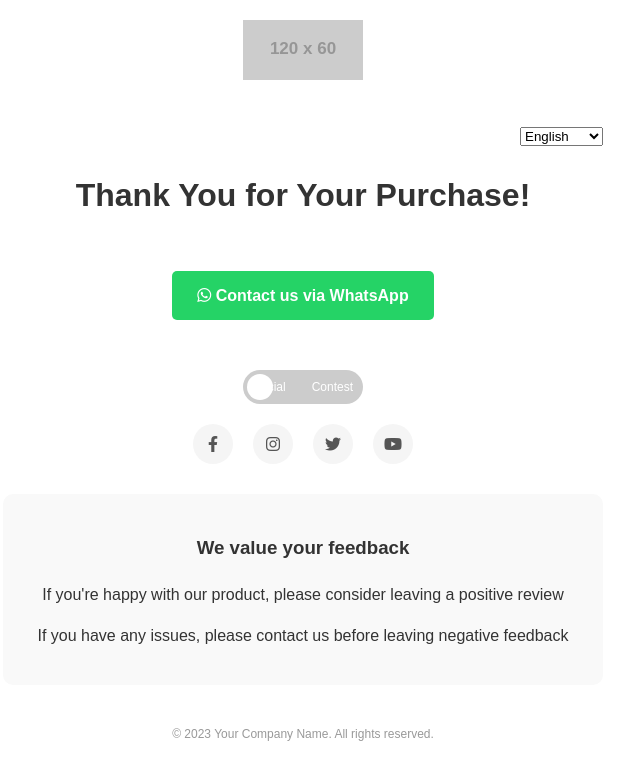
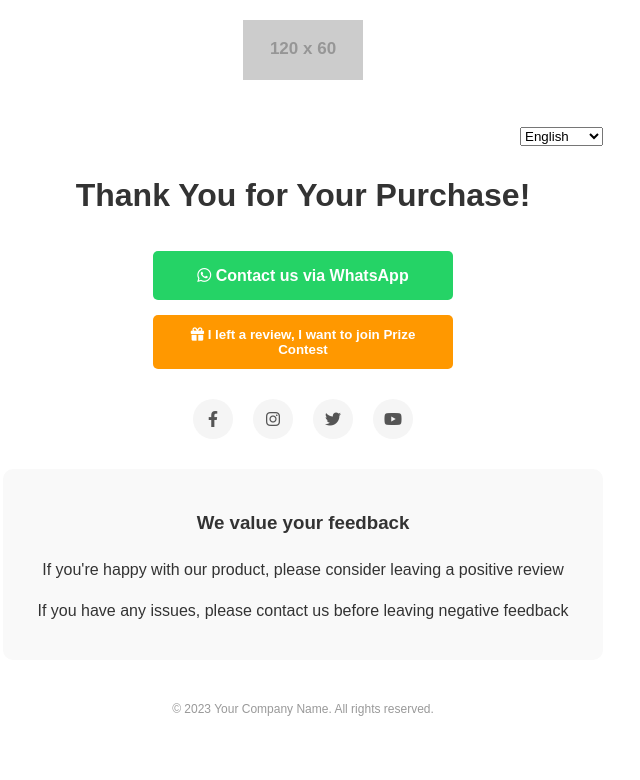
Before and after one commit to samlau0086/after-sales, a plain HTML site: page index.html in a window 1280 px wide. Shown: the whole page, without its empty margins (337-977 px from the left). Drawn offline with Linux system fonts and the light colour scheme; placeholder pictures from the web are drawn by us.

Commit message:
Update index.html

```diff
--- a/index.html
+++ b/index.html
@@ -26,6 +26,13 @@
             margin: 20px 0;
             text-align: right;
         }
+        .action-buttons {
+            display: flex;
+            flex-direction: column;
+            align-items: center;
+            gap: 15px;
+            margin: 20px 0;
+        }
         .whatsapp-button {
             background-color: #25D366;
             color: white;
@@ -33,80 +40,42 @@
             border-radius: 5px;
             text-decoration: none;
             display: inline-block;
-            margin: 20px 0;
             font-weight: bold;
             transition: all 0.3s;
+            width: 100%;
+            max-width: 300px;
+            box-sizing: border-box;
+        }
+        .contest-toggle-button {
+            background-color: #FF9800;
+            color: white;
+            padding: 12px 25px;
+            border-radius: 5px;
+            text-decoration: none;
+            display: inline-block;
+            font-weight: bold;
+            transition: all 0.3s;
+            width: 100%;
+            max-width: 300px;
+            box-sizing: border-box;
+            border: none;
+            cursor: pointer;
+        }
+        .contest-toggle-button:hover, .whatsapp-button:hover {
+            transform: translateY(-2px);
+            box-shadow: 0 4px 8px rgba(0,0,0,0.1);
         }
         .whatsapp-button:hover {
             background-color: #128C7E;
-            transform: translateY(-2px);
         }
-        .social-section {
-            margin: 30px 0;
-        }
-        .social-toggle {
-            display: flex;
-            justify-content: center;
-            margin-bottom: 20px;
-        }
-        .toggle-button {
-            position: relative;
-            display: inline-block;
-            width: 120px;
-            height: 34px;
-        }
-        .toggle-button input {
-            opacity: 0;
-            width: 0;
-            height: 0;
-        }
-        .slider {
-            position: absolute;
-            cursor: pointer;
-            top: 0;
-            left: 0;
-            right: 0;
-            bottom: 0;
-            background-color: #ccc;
-            transition: .4s;
-            border-radius: 34px;
-        }
-        .slider:before {
-            position: absolute;
-            content: "";
-            height: 26px;
-            width: 26px;
-            left: 4px;
-            bottom: 4px;
-            background-color: white;
-            transition: .4s;
-            border-radius: 50%;
-        }
-        input:checked + .slider {
-            background-color: #2196F3;
-        }
-        input:checked + .slider:before {
-            transform: translateX(86px);
-        }
-        .toggle-labels {
-            display: flex;
-            justify-content: space-between;
-            width: 120px;
-            position: absolute;
-            top: 8px;
-            left: 0;
-            pointer-events: none;
-        }
-        .toggle-labels span {
-            font-size: 12px;
-            color: white;
-            padding: 0 10px;
+        .contest-toggle-button:hover {
+            background-color: #F57C00;
         }
         .social-icons {
             display: flex;
             justify-content: center;
             gap: 20px;
-            margin-top: 20px;
+            margin: 30px 0;
         }
         .social-icon {
             width: 40px;
@@ -135,11 +104,17 @@
             background-color: #fff8e1;
             padding: 20px;
             border-radius: 10px;
-            margin: 30px 0;
+            margin: 20px 0;
             border: 2px dashed #ffc107;
+            animation: fadeIn 0.5s ease-in-out;
+        }
+        @keyframes fadeIn {
+            from { opacity: 0; transform: translateY(10px); }
+            to { opacity: 1; transform: translateY(0); }
         }
         .contest-section h3 {
             color: #ff9800;
+            margin-top: 0;
         }
         .contest-button {
             background-color: #ff9800;
@@ -150,6 +125,11 @@
             display: inline-block;
             margin-top: 15px;
             font-weight: bold;
+            transition: all 0.3s;
+        }
+        .contest-button:hover {
+            background-color: #f57c00;
+            transform: translateY(-2px);
         }
         .footer {
             margin-top: 40px;
@@ -175,23 +155,17 @@
         <h1 id="title">Thank You for Your Purchase!</h1>
     </div>
 
+    <div class="action-buttons">
         <a href="https://wa.me/yourwhatsappnumber" class="whatsapp-button" id="contact-text">
             <i class="fab fa-whatsapp"></i> Contact us via WhatsApp
         </a>
 
-    <div class="social-section">
-        <div class="social-toggle">
-            <label class="toggle-button">
-                <input type="checkbox" id="contest-toggle">
-                <span class="slider"></span>
-                <div class="toggle-labels">
-                    <span>Social</span>
-                    <span>Contest</span>
-                </div>
-            </label>
+        <button class="contest-toggle-button" id="contest-toggle-button">
+            <i class="fas fa-gift"></i> <span id="contest-toggle-text">I left a review, I want to join Prize Contest</span>
+        </button>
     </div>
 
-        <div class="social-icons" id="social-icons">
+    <div class="social-icons">
         <a href="#" class="social-icon" id="facebook-link">
             <i class="fab fa-facebook-f"></i>
         </a>
@@ -205,7 +179,6 @@
             <i class="fab fa-youtube"></i>
         </a>
     </div>
-    </div>
 
     <div class="feedback-section">
         <h3 id="feedback-text">We value your feedback</h3>
@@ -215,9 +188,9 @@
 
     <div class="contest-section" id="contest-section">
         <h3 id="contest-title">Exclusive Prize Contest for Happy Customers!</h3>
-        <p id="contest-desc">As a valued customer who left us a positive review, you're eligible for our monthly prize draw!</p>
-        <p id="contest-instruction">Click below to enter and win amazing prizes!</p>
-        <a href="#" class="contest-button" id="contest-button">Enter Contest</a>
+        <p id="contest-desc">Thank you for your positive review! You're now eligible to enter our exclusive prize contest.</p>
+        <p id="contest-instruction">Fill out the form below for a chance to win amazing prizes!</p>
+        <a href="#" class="contest-button" id="contest-button">Enter Now</a>
     </div>
 
     <div class="footer">
@@ -236,11 +209,11 @@
                 feedback: "We value your feedback",
                 reviewRequest: "If you're happy with our product, please consider leaving a positive review",
                 issueHelp: "If you have any issues, please contact us before leaving negative feedback",
-                socialToggle: ["Social", "Contest"],
+                contestToggle: "I left a review, I want to join Prize Contest",
                 contestTitle: "Exclusive Prize Contest for Happy Customers!",
-                contestDesc: "As a valued customer who left us a positive review, you're eligible for our monthly prize draw!",
-                contestInstruction: "Click below to enter and win amazing prizes!",
-                contestButton: "Enter Contest",
+                contestDesc: "Thank you for your positive review! You're now eligible to enter our exclusive prize contest.",
+                contestInstruction: "Fill out the form below for a chance to win amazing prizes!",
+                contestButton: "Enter Now",
                 footer: "© 2023 Your Company Name. All rights reserved."
             },
             es: {
@@ -249,11 +222,11 @@
                 feedback: "Valoramos sus comentarios",
                 reviewRequest: "Si está satisfecho con nuestro producto, considere dejar una reseña positiva",
                 issueHelp: "Si tiene algún problema, contáctenos antes de dejar comentarios negativos",
-                socialToggle: ["Social", "Concurso"],
+                contestToggle: "Dejé una reseña, quiero unirme al concurso de premios",
                 contestTitle: "¡Sorteo Exclusivo para Clientes Satisfechos!",
-                contestDesc: "¡Como cliente valioso que nos dejó una reseña positiva, es elegible para nuestro sorteo mensual!",
-                contestInstruction: "¡Haga clic a continuación para participar y ganar premios increíbles!",
-                contestButton: "Participar",
+                contestDesc: "¡Gracias por su reseña positiva! Ahora es elegible para participar en nuestro sorteo exclusivo.",
+                contestInstruction: "¡Complete el formulario a continuación para tener la oportunidad de ganar premios increíbles!",
+                contestButton: "Participar Ahora",
                 footer: "© 2023 Su Nombre de Empresa. Todos los derechos reservados."
             },
             // 其他语言翻译...
@@ -279,10 +252,8 @@
             document.getElementById('review-request').textContent = t.reviewRequest;
             document.getElementById('issue-help').textContent = t.issueHelp;
 
-            // 设置切换按钮标签
-            const labels = document.querySelectorAll('.toggle-labels span');
-            labels[0].textContent = t.socialToggle[0];
-            labels[1].textContent = t.socialToggle[1];
+            // 设置竞赛切换按钮文本
+            document.getElementById('contest-toggle-text').textContent = t.contestToggle;
 
             // 设置竞赛部分
             document.getElementById('contest-title').textContent = t.contestTitle;
@@ -297,23 +268,24 @@
             document.getElementById('lang-switcher').value = lang;
         }
 
-        // 初始化切换按钮
-        function initToggle() {
-            const toggle = document.getElementById('contest-toggle');
+        // 初始化竞赛切换按钮
+        function initContestToggle() {
+            const toggleButton = document.getElementById('contest-toggle-button');
             const contestSection = document.getElementById('contest-section');
 
-            toggle.addEventListener('change', function() {
-                if (this.checked) {
+            toggleButton.addEventListener('click', function() {
+                if (contestSection.style.display === 'block') {
+                    contestSection.style.display = 'none';
+                } else {
                     contestSection.style.display = 'block';
-                } else {
-                    contestSection.style.display = 'none';
+                    // 平滑滚动到竞赛区域
+                    contestSection.scrollIntoView({ behavior: 'smooth', block: 'nearest' });
                 }
             });
 
             // 检查URL参数是否显示竞赛部分
             const urlParams = new URLSearchParams(window.location.search);
             if (urlParams.get('contest') === '1') {
-                toggle.checked = true;
                 contestSection.style.display = 'block';
             }
         }
@@ -329,7 +301,7 @@
             });
 
             // 初始化竞赛切换
-            initToggle();
+            initContestToggle();
         };
     </script>
 </body>
```
Lines whose indentation alone changed are shown as unchanged.
